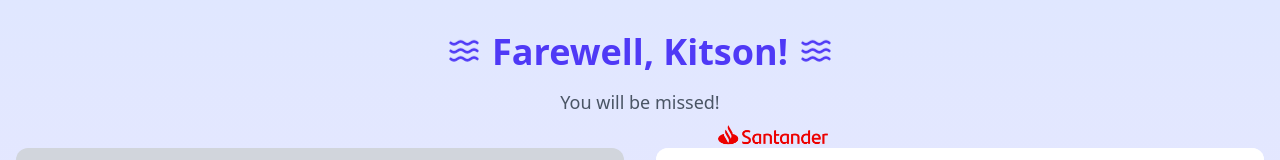
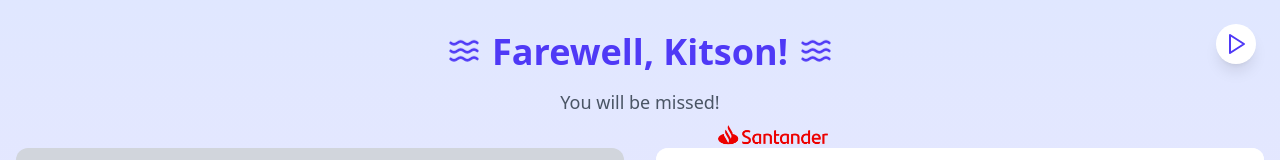
Before and after one commit to radum/kitson-leaving-card, a React (Vite) app: page / in a window 1280 px wide. Shown: the top 160 px of the page. Built offline with nearby package versions, Linux system fonts and the light colour scheme.

Commit message:
add music

```diff
--- a/src/App.tsx
+++ b/src/App.tsx
@@ -11,6 +11,7 @@ import { BouncingSantander } from "./components/BouncingSantander";
 import { BouncingLexus } from "./components/BouncingLexus";
 import { Marquee } from "./components/Marquee";
 import { Alert } from "./components/Alert";
+import { BackgroundMusic } from "./components/BackgroundMusic";
 
 const MESSAGES_PER_PAGE = 3;
 const TOTAL_PAGES = Math.ceil(messages.length / MESSAGES_PER_PAGE);
@@ -128,6 +129,7 @@ function App() {
 			<Marquee />
 			<Alert />
 			<img src="/notepad.gif" alt="Notepad" className="fixed bottom-6 left-6 h-24" />
+			<BackgroundMusic />
 		</div>
 	);
 }
--- /dev/null
+++ b/src/components/BackgroundMusic.tsx
@@ -0,0 +1,47 @@
+import { useEffect, useRef, useState } from 'react';
+import { Play, Pause } from 'lucide-react';
+
+export const BackgroundMusic: React.FC = () => {
+  const audioRef = useRef<HTMLAudioElement | null>(null);
+  const [isPlaying, setIsPlaying] = useState(false);
+
+  useEffect(() => {
+    // Create audio element
+    audioRef.current = new Audio('/jazz.mp3');
+    audioRef.current.loop = true;
+    audioRef.current.volume = 0.5; // Set volume to 50%
+
+    // Cleanup
+    return () => {
+      if (audioRef.current) {
+        audioRef.current.pause();
+        audioRef.current = null;
+      }
+    };
+  }, []);
+
+  const togglePlay = async () => {
+    if (!audioRef.current) return;
+
+    if (isPlaying) {
+      audioRef.current.pause();
+    } else {
+      try {
+        await audioRef.current.play();
+      } catch (error) {
+        console.error('Error playing audio:', error);
+      }
+    }
+    setIsPlaying(!isPlaying);
+  };
+
+  return (
+    <button
+      onClick={togglePlay}
+      className="fixed top-6 right-6 z-20 bg-white rounded-full p-2 shadow-lg hover:bg-gray-100 transition-colors"
+      title={isPlaying ? "Pause music" : "Play music"}
+    >
+      {isPlaying ? <Pause className="w-6 h-6 text-indigo-600" /> : <Play className="w-6 h-6 text-indigo-600" />}
+    </button>
+  );
+};
```
Also changed, not shown: 1 other file (tests, documents, lock files or other folders).
